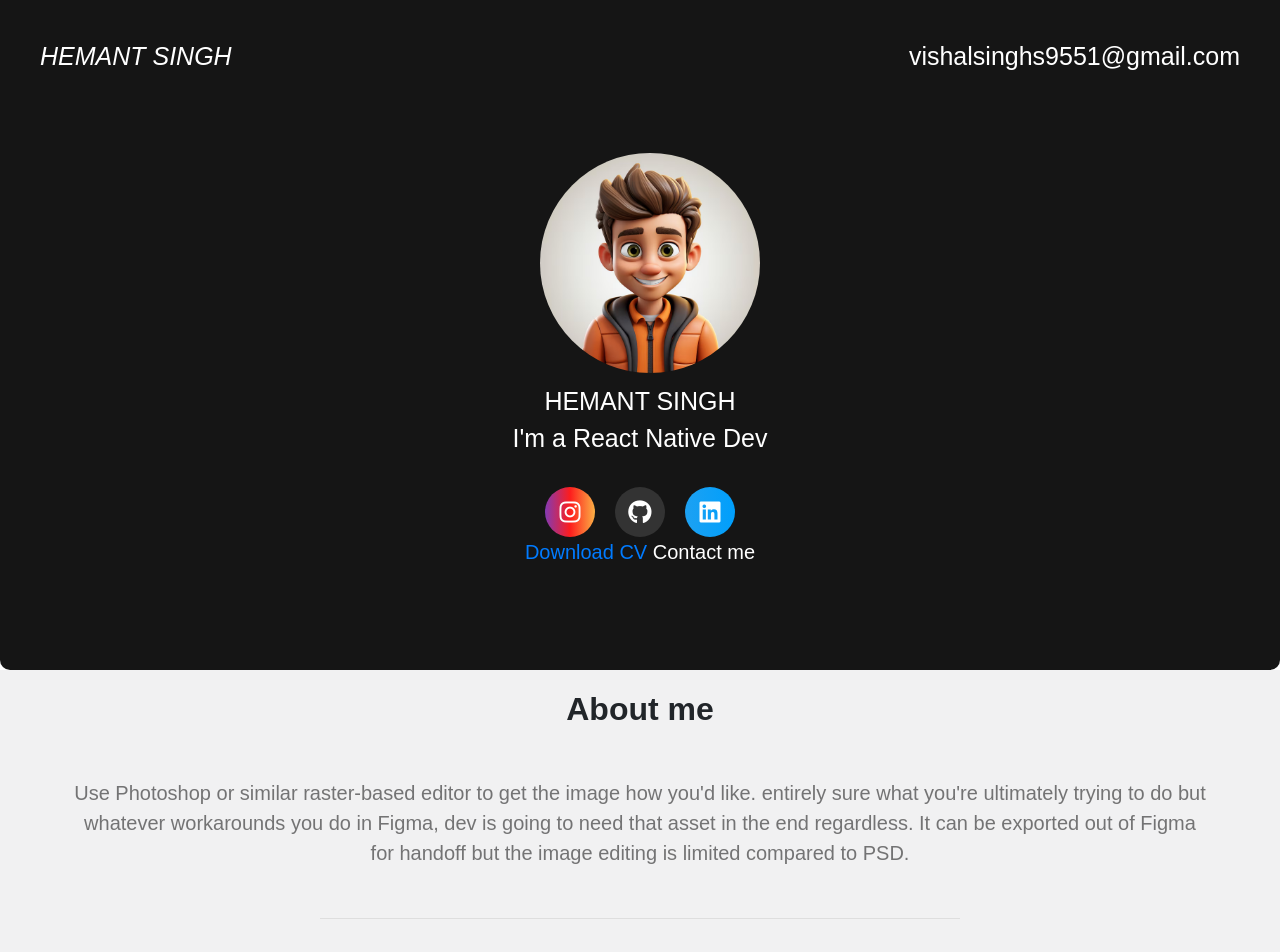
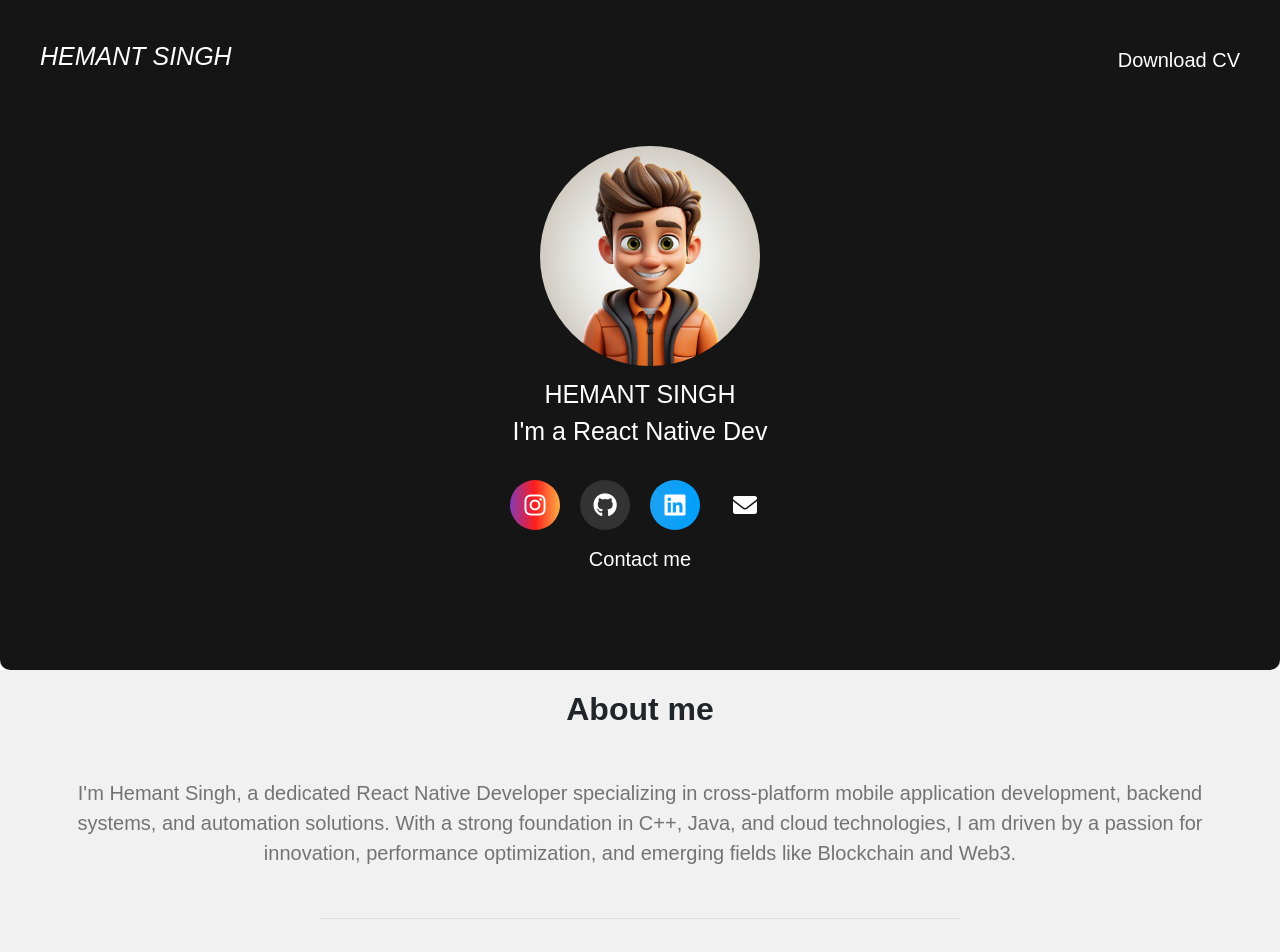
Before and after one commit to Hemantsinghs9551/Hemant_portfolio, a plain HTML site: page Hemant Portfolio/index.html in a window 1280 px wide. Shown: the top 952 px of the page. Drawn offline with nearby package versions, Linux system fonts and the light colour scheme; a script that the page names is missing.

Commit message:
done
asfs

```diff
--- a/Hemant Portfolio/index.html
+++ b/Hemant Portfolio/index.html
@@ -47,13 +47,10 @@
       <div class="navBar">
         <div class="navInside">
           <h4 id="name"><i>HEMANT SINGH</i></h4>
-
-
           <div class="details">
-            <a href="mailto:vishalsinghs9551@gmail.com">
-              <h4 id="e-mail">vishalsinghs9551@gmail.com</h4>
-          </a>
-
+            <button class="buttons" id="button1">
+              <a href="/Hemant Singh.pdf" download>Download CV</a>
+            </button>
           </div>
         </div>
       </div>
@@ -64,7 +61,7 @@
     <div id="main">
 
       <div class="main">
-        <!-- <img id="profile" src="https://letsenhance.io/static/8f5e523ee6b2479e26ecc91b9c25261e/1015f/MainAfter.jpg"> -->
+
         <div id="profile-container">
           <img id="profile" class="front" src="images/Snapchat-82051029.jpeg" alt="Profile Image">
           <img id="profile" class="back" src="images/image3d.jpg" alt="Image">
@@ -80,7 +77,7 @@
           <div class="my_details_about">
             <p id="typing-text"></p>
           </div>
-
+        </div>
         <div class="social-container">
           <a href="https://www.instagram.com/vishal_singh_baghel?igsh=MXN4ZDZ4Y2w4bW5xNg==" target="_blank"
             class="instagram">
@@ -92,11 +89,11 @@
           <a href="https://www.linkedin.com/in/hemant-singh-baghel-5822b0201/" target="_blank" class="linkedin">
             <i class="fab fa-linkedin"></i>
           </a>
+          <a href="mailto:hemantsinghs9551@gmail.com" target="_blank" class="mail">
+            <i class="fas fa-envelope"></i>
+          </a>
         </div>
-          <div class="button_above">
-            <button class="buttons" id="button1">
-              <a href="/Hemant Singh.pdf" download>Download CV</a>
-            </button>
+        <div class="button_above" style="margin-top: 14px;">
           <button class="buttons" id="button2">
             Contact me
           </button>
@@ -104,7 +101,7 @@
 
       </div>
 
-      </div>
+
 
     </div>
   </main>
@@ -118,10 +115,11 @@
 
       <h1>About me</h1>
       <p>
-        Use Photoshop or similar raster-based editor to get the image how you'd like. entirely sure what you're
-        ultimately trying to do but whatever workarounds you do in Figma, dev is going to need that asset in the end
-        regardless. It can be exported out of Figma for handoff but the image editing is limited compared to PSD.
-      </p>
+        I'm Hemant Singh, a dedicated React Native Developer specializing in cross-platform mobile application
+        development,
+        backend systems, and automation solutions. With a strong foundation in C++, Java, and cloud technologies, I am
+        driven by
+        a passion for innovation, performance optimization, and emerging fields like Blockchain and Web3.</p>
 
     </div>
     <div class="line-container">
```
Also changed, not shown: Hemant Portfolio/Styles/anotherStyle.css. Lines whose indentation alone changed are shown as unchanged.
